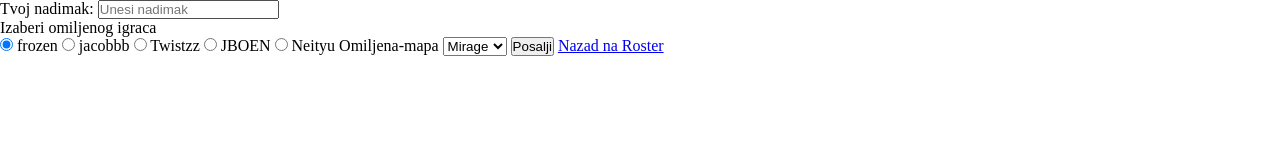
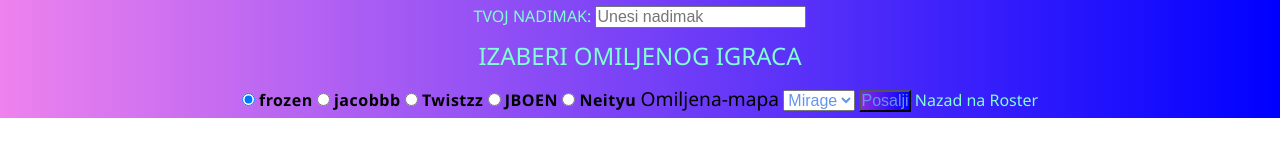
Before and after one commit to markopajic13/cs2-roster, a plain HTML site: page index2.html in a window 1280 px wide. Drawn offline with Linux system fonts and the light colour scheme.

Commit message:
BEM integracija i stilizovanje fan ankete

```diff
--- a/index2.html
+++ b/index2.html
@@ -6,35 +6,35 @@
         <title>Fan anketa</title>
     </head>
     <body>
-        <form action="/obrada" method="POST">
-            <label for="fan-ime">Tvoj nadimak:</label>
-            <input type="text" id="fan-ime" name="korisnik" placeholder="Unesi nadimak">
+        <form class="survey" action="/obrada" method="POST">
+            <label class="survey__label--nickname" for="fan-ime">Tvoj nadimak:</label>
+            <input class="survey__input" type="text" id="fan-ime" name="korisnik" placeholder="Unesi nadimak">
 
-            <p class="omiljeni-igrac">Izaberi omiljenog igraca</p>
-            <input type="radio" id="frozen" name="omiljeni-igrac" value="frozen" checked>
-            <label for="frozen">frozen</label>
+            <p class="survey__heading">Izaberi omiljenog igraca</p>
+            <input class="survey__radio" type="radio" id="frozen" name="omiljeni-igrac" value="frozen" checked>
+            <label class="survey__label" for="frozen">frozen</label>
 
-            <input type="radio" id="jacobbb" name="omiljeni-igrac" value="jacobbb">
-            <label for="jacobbb">jacobbb</label>
+            <input class="survey__radio" type="radio" id="jacobbb" name="omiljeni-igrac" value="jacobbb">
+            <label class="survey__label" for="jacobbb">jacobbb</label>
 
-            <input type="radio" id="Twistzz" name="omiljeni-igrac" value="Twistzz">
-            <label for="Twistzz">Twistzz</label>
+            <input class="survey__radio" type="radio" id="Twistzz" name="omiljeni-igrac" value="Twistzz">
+            <label class="survey__label" for="Twistzz">Twistzz</label>
 
-            <input type="radio" id="JBOEN" name="omiljeni-igrac" value="JBOEN">
-            <label for="JBOEN">JBOEN</label>
+            <input class="survey__radio" type="radio" id="JBOEN" name="omiljeni-igrac" value="JBOEN">
+            <label class="survey__label" for="JBOEN">JBOEN</label>
 
-            <input type="radio" id="Neityu" name="omiljeni-igrac" value="Neityu">
-            <label for="Neityu">Neityu</label>
+            <input class="survey__radio" type="radio" id="Neityu" name="omiljeni-igrac" value="Neityu">
+            <label class="survey__label" for="Neityu">Neityu</label>
 
-            <label for="izbor-mape">Omiljena-mapa</label>
-            <select id="izbor-mape" name="mapa">
+            <label class="survey__label--map" for="izbor-mape">Omiljena-mapa</label>
+            <select class="survey__select" id="izbor-mape" name="mapa">
                 <option value="mirage">Mirage</option>
                 <option value="inferno">Inferno</option>
                 <option value="nuke">Nuke</option>
             </select>
 
-            <button>Posalji</button>
-            <a href="index.html">Nazad na Roster</a>
+            <button class="survey__submit">Posalji</button>
+            <a class="survey__back-link" href="index.html">Nazad na Roster</a>
         </form>
     </body>
 </html>
--- a/style2.css
+++ b/style2.css
@@ -0,0 +1,53 @@
+.survey {
+    text-align: center;
+    font-family: 'Segoe UI', Tahoma, Geneva, Verdana, sans-serif;
+    line-height: 2;
+    background: linear-gradient(to right, violet, blue);
+    background-repeat: no-repeat;
+}
+
+.survey__heading {
+    font-size: 1.5rem;
+    text-transform: uppercase;
+    color: aquamarine;
+}
+
+.survey__label {
+    font-weight: 700;
+    letter-spacing: 0.5px;
+}
+
+.survey__label--nickname {
+    color: aquamarine;
+    text-transform: uppercase;
+}
+
+.survey__label--map {
+    font-size: 1.2rem;
+}
+
+.survey__input {
+    font-size: 1rem;
+    color: black;
+}
+
+.survey__select {
+    font-size: 1rem;
+    color: cornflowerblue;
+}
+
+.survey__submit {
+    font-size: 1rem;
+    text-transform: capitalize;
+    color: cornflowerblue;
+    background: linear-gradient(to right, blueviolet, blue);
+}
+
+.survey__back-link {
+    color: aquamarine;
+    text-decoration: none;
+}
+
+.survey__back-link:hover {
+    text-decoration: underline;
+}
```
Also changed, not shown: index.html (+12 -12 lines).
